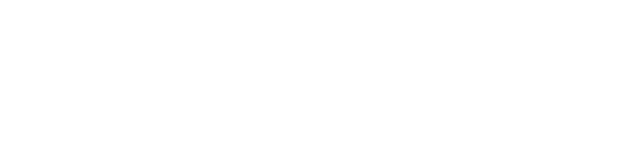
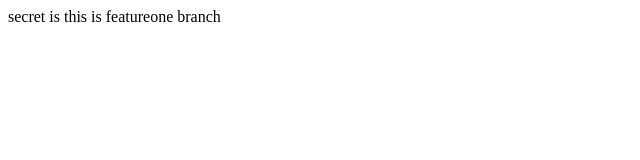
Before and after one commit to Himanshumbti/firstrepositry, a plain HTML site: page index.html in a window 1280 px wide. Shown: the whole page, without its empty margins (0-640 px from the left). Drawn offline with Linux system fonts and the light colour scheme.

Commit message:
featureonecompleted

```diff
--- a/index.html
+++ b/index.html
@@ -6,6 +6,6 @@
     <title>Document</title>
 </head>
 <body>
-
+    <div>secret is this is featureone branch</div>
 </body>
 </html>
```
